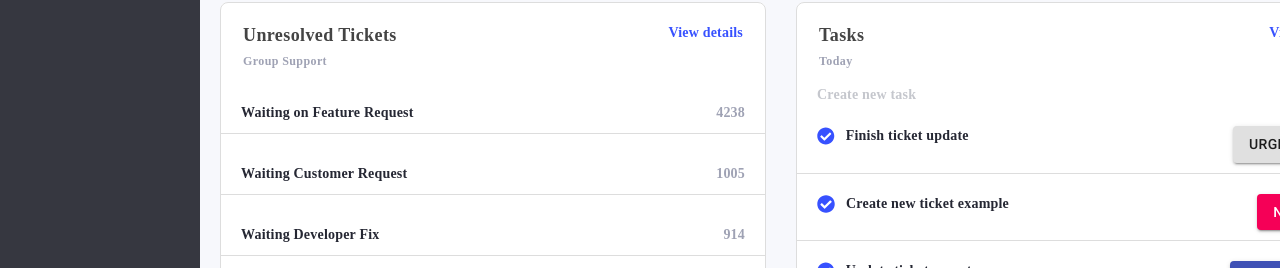
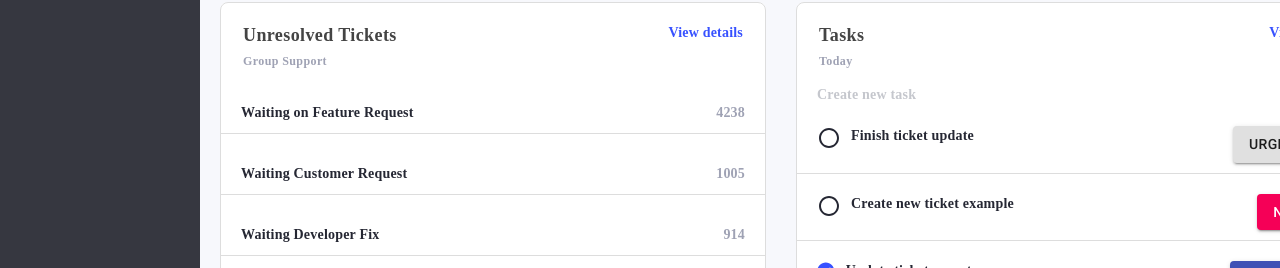
Before and after one commit to humbertoromanojr/challenge-admin, a React (Create React App) app: page /overview in a window 1280 px wide. Shown: the part 813-1081 px from the top of the page. Built offline with nearby package versions, Linux system fonts and the light colour scheme.

Commit message:
Update index.js

```diff
--- a/src/components/TasksItems/index.js
+++ b/src/components/TasksItems/index.js
@@ -1,16 +1,25 @@
 import React from 'react';
 import { FaCheckCircle } from 'react-icons/fa';
 import Button from '@material-ui/core/Button';
+import RadioButtonUncheckedIcon from '@material-ui/icons/RadioButtonUnchecked';
 
 import { Container, TitleText } from './styles';
 
 const TasksItems = props => (
   <Container>
     <div>
-      <FaCheckCircle
-        size={20}
-        color='#3751FF'
-      />
+      {
+        props.check ? (<FaCheckCircle
+          size={20}
+          color='#3751FF'
+        />) : (
+          <RadioButtonUncheckedIcon
+            size={20}
+            color='#ddd'
+            fontSize='medium'
+          />
+        )
+      }
       <TitleText>{props.title}</TitleText>
     </div>
     <Button variant="contained" color={props.typeButton}>{props.textButton}</Button>
```
